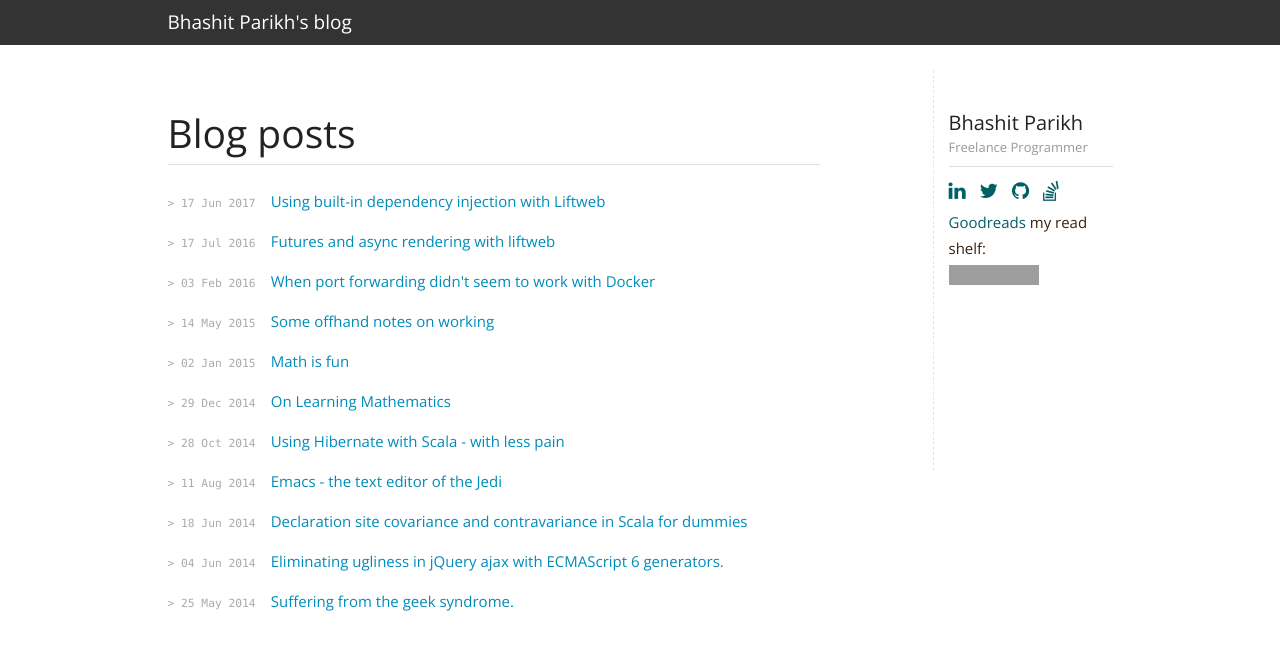
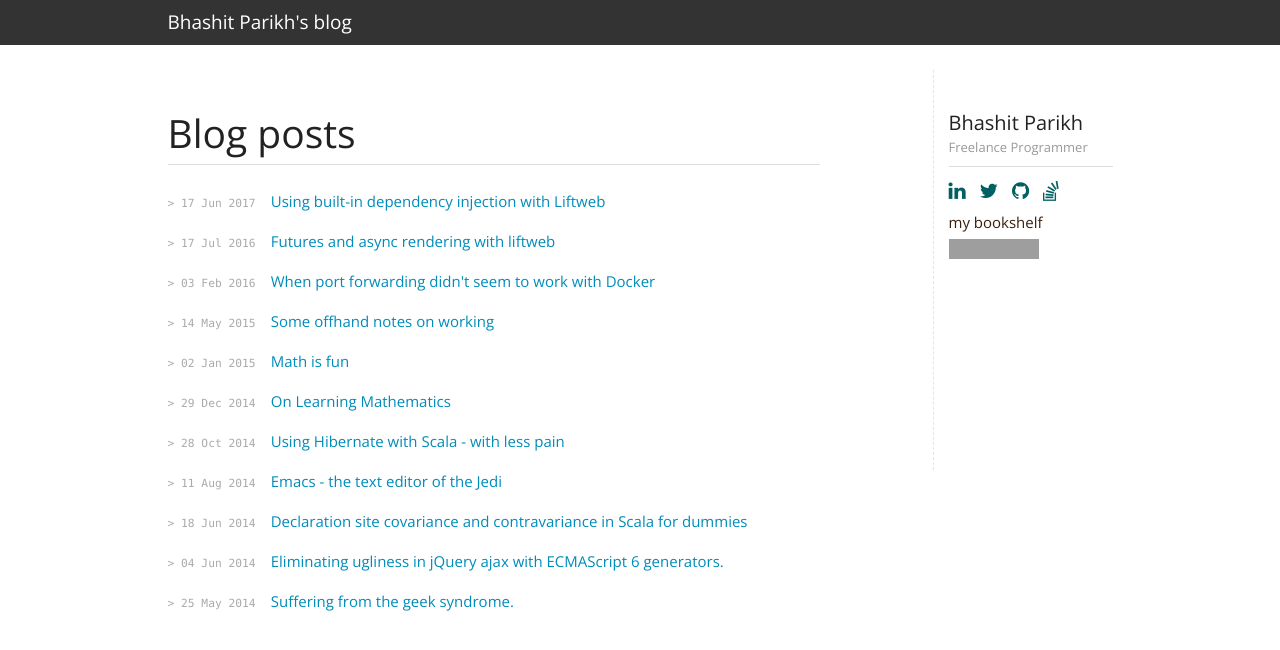
Before and after one commit to Bhashit/bhashit.github.io, a Jekyll site: the page built from index.html, in a window 1280 px wide. Shown: the top 650 px of the page. Built offline with Jekyll 4.4.1, drawn with Linux system fonts in a browser that asks for light colours; grey boxes are pictures that could not be loaded.

Commit message:
Goodreads badge adjustments

```diff
--- a/_includes/about-box.html
+++ b/_includes/about-box.html
@@ -9,7 +9,6 @@
       <li><a href="https://github.com/Bhashit"><span class="fa fa-github fa-lg"></span></a></li>
       <li><a href="http://stackoverflow.com/users/1258479/bhashit-parikh"><span class="fa fa-stack-overflow fa-lg"></span></a></li>
     </ul>
-    <a href="https://www.goodreads.com/brparikh">Goodreads</a>
-    <span style="color: #382110">my read shelf:</span><br/><a href="https://www.goodreads.com/review/list/6805662?shelf=read" title="Bhashit Parikh's book recommendations, liked quotes, book clubs, book trivia, book lists (read shelf)", rel="nofollow"><img border="0" alt="Bhashit Parikh's book recommendations, liked quotes, book clubs, book trivia, book lists (read shelf)" src="https://www.goodreads.com/images/badge/badge1.jpg"></a>
+    <span style="color: #382110">my bookshelf</span><br/><a href="https://www.goodreads.com/brparikh" title="Bhashit Parikh's book recommendations, liked quotes, book clubs, book trivia, book lists (read shelf)", rel="nofollow"><img border="0" alt="Bhashit Parikh's book recommendations, liked quotes, book clubs, book trivia, book lists (read shelf)" src="https://www.goodreads.com/images/badge/badge1.jpg"></a>
   </p>
 </section>
```
